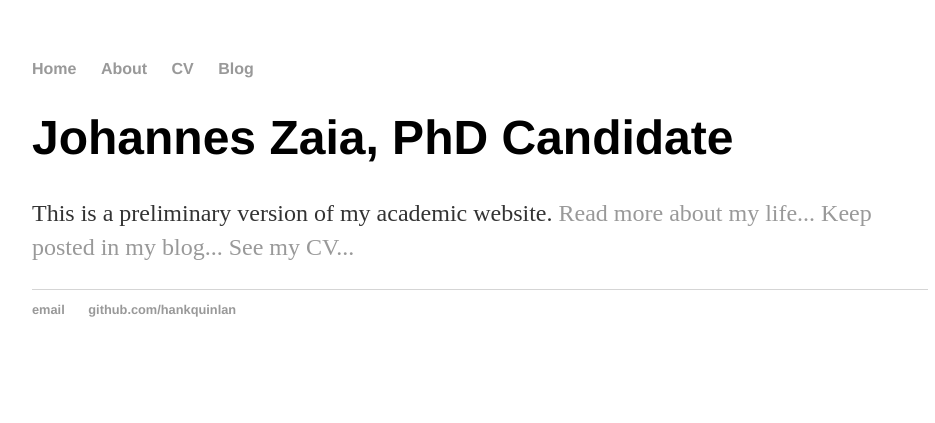
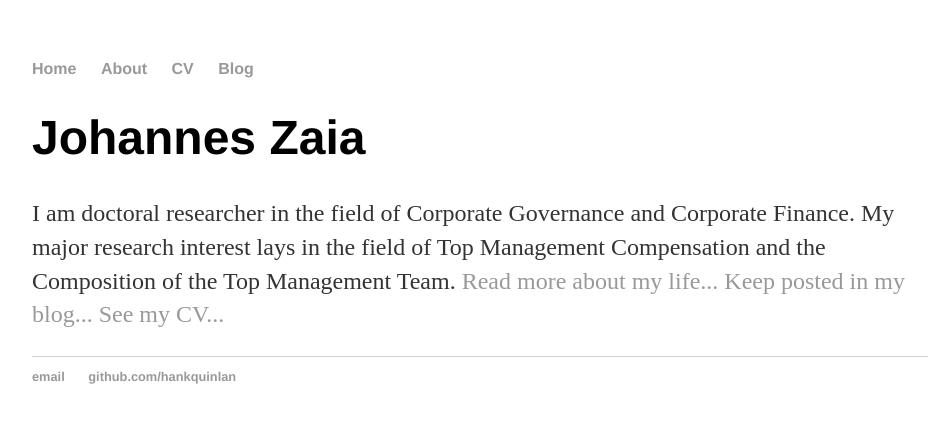
Before and after one commit to johanneszaia/johanneszaia.github.io, a Jekyll site: the page built from index.html, in a window 1280 px wide. Shown: the top 423 px of the page, without its empty margins (160-1095 px from the left). Built offline with Jekyll 4.4.1, drawn with Linux system fonts in a browser that asks for light colours.

Commit message:
Update index.html

```diff
--- a/index.html
+++ b/index.html
@@ -3,8 +3,10 @@ layout: default
 title: Johannes Zaia, PhD Candidate
 ---
 <div class="blurb">
-	<h1>Johannes Zaia, PhD Candidate</h1>
-	<p>This is a preliminary version of my academic website.
+	<h1>Johannes Zaia</h1>
+	<p> I am doctoral researcher in the field of Corporate Governance and Corporate Finance.
+		My major research interest lays in the field of Top Management Compensation and the Composition of the Top Management Team.
+
 
 	<a href="/about">Read more about my life...</a>
 	<a href="/blog">Keep posted in my blog...</a>
```
